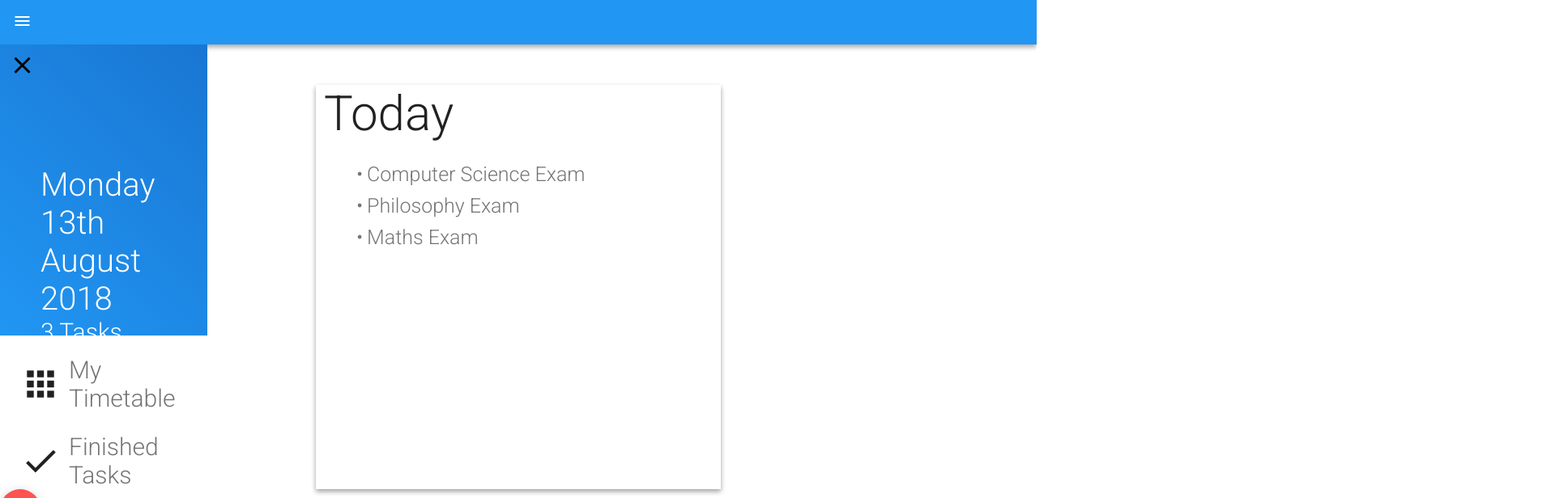
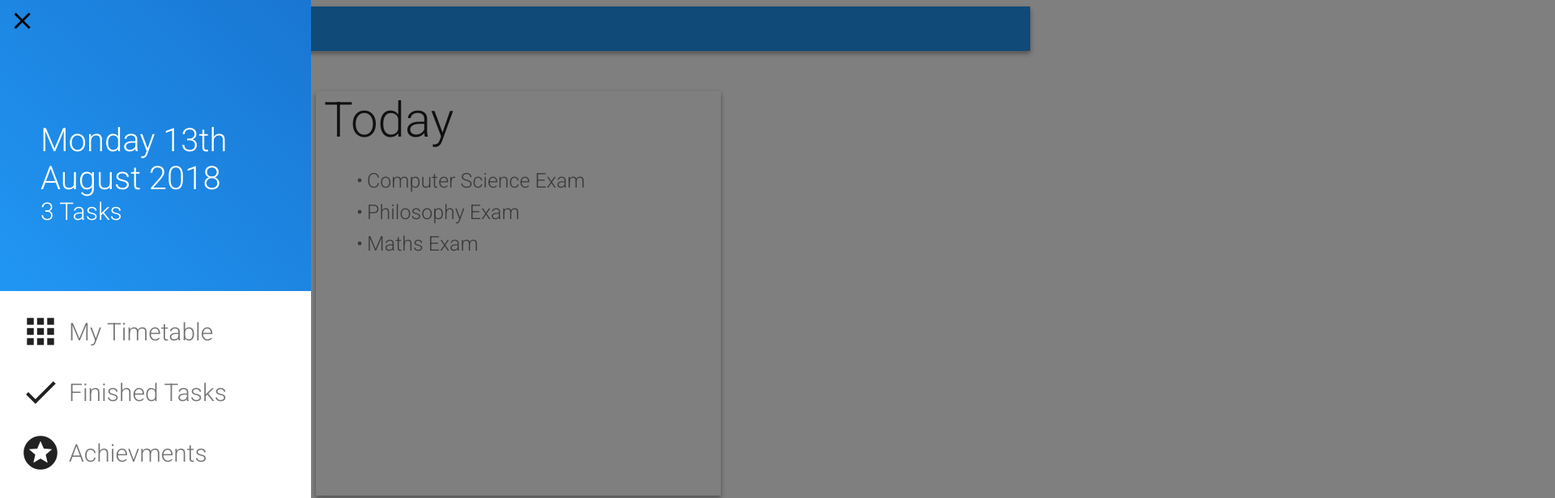
Before and after one commit to Henry-Ash-Williams/planner-app, a React (Create React App) app: page / in a window 1280 px wide. Both pictures are taken after a click on the button "menu". Shown: the top 616 px of the page at 81% size, 1920 px wide, since content can reach past the window. Built offline with nearby package versions, Linux system fonts and the light colour scheme.

Commit message:
Migrated Styles to Styled Components

```diff
--- a/src/App.js
+++ b/src/App.js
@@ -1,4 +1,5 @@
 import React, { Component } from 'react';
+import styled from 'styled-components';
 import Navbar from './components/Navbar/index';
 import Card from './components/Card/index';
 import AddTaskButton from './components/Add-Task-Button/index';
@@ -10,14 +11,20 @@ const tasks = [
     {title : 'Maths Exam', due: '01/01/17'}
 ];
 
+const AppDiv = styled.div`
+    margin: 0;
+    padding: 0;
+    box-sizing: border-box;
+`
+
 class App extends Component {
     render() {
         return (
-            <div className="App">
+            <AppDiv>
                 <Navbar />
                 <Card tasks={tasks} />
                 <AddTaskButton />
-            </div>
+            </AppDiv>
         );
     }
 }
--- a/src/components/Add-Task-Button/index.js
+++ b/src/components/Add-Task-Button/index.js
@@ -1,5 +1,5 @@
 import React, { Component } from 'react';
-import './css/css/index.css';
+import AddTaskButtonDiv from './styles';
 
 class AddTaskButton extends Component {
     constructor(props) {
@@ -17,11 +17,11 @@ class AddTaskButton extends Component {
 
     render() {
         return (
-            <div className="Add-Task">
+            <AddTaskButtonDiv>
                 <button className="Add-Task-Button" onClick={this.handleClick}>
                     <i className="material-icons">add</i>
                 </button>
-            </div>
+            </AddTaskButtonDiv>
         );
     }
 }
--- /dev/null
+++ b/src/components/Add-Task-Button/styles.js
@@ -0,0 +1,25 @@
+import styled from 'styled-components';
+
+const AddTaskButtonDiv = styled.div`
+    button {
+        cursor: pointer;
+        box-shadow: 0px 5px 5px -3px rgba(0, 0, 0, 0.2), 0px 8px 10px 1px rgba(0, 0, 0, 0.14), 0px 3px 14px 2px rgba(0, 0, 0, 0.12);
+        border: none;
+        position: relative;
+        width: 50px;
+        height: 50px;
+        border-radius: 50%;
+        background-color: #FF5252;
+    }
+
+    i {
+        color: #FFFFFF;
+        position: absolute;
+        top: 50%;
+        left: 50%;
+        margin-top: -12px;
+        margin-left: -12px;
+        user-select: none;
+    }`;
+
+export default AddTaskButtonDiv;
--- a/src/components/Card/index.js
+++ b/src/components/Card/index.js
@@ -1,36 +1,7 @@
 import React from 'react';
-import styled from 'styled-components';
+import CardDiv from './styles';
 
-const CardDiv = styled.div`
-    width: 500px;
-    height: 500px;
-    margin: auto;
-    box-shadow: 0 3px 6px rgba(0, 0, 0, 0.16), 0 3px 6px rgba(0, 0, 0, 0.23);
-    margin-top: 50px;
 
-    h1{
-        color: #212121;
-        font-family: "Roboto", sans-serif;
-        font-weight: 300;
-        font-size: 60px;
-        margin-top: 20px;
-        margin-left: 10px;
-        margin-bottom: 20px;
-    }
-    li{
-        color: #757575;
-        font-family: "Roboto", sans-serif;
-        font-weight: 300;
-        font-size: 25px;
-        padding: 5px;
-        list-style-type: none;
-    }
-    li:before{
-        padding: 0px 5px;
-        content: "\\2022";
-    }
-
-`
 
 const Card = (props) => {
     return (
--- /dev/null
+++ b/src/components/Card/styles.js
@@ -0,0 +1,34 @@
+import styled from 'styled-components';
+
+const CardDiv = styled.div`
+    width: 500px;
+    height: 500px;
+    margin: auto;
+    box-shadow: 0 3px 6px rgba(0, 0, 0, 0.16), 0 3px 6px rgba(0, 0, 0, 0.23);
+    margin-top: 50px;
+
+    h1{
+        color: #212121;
+        font-family: "Roboto", sans-serif;
+        font-weight: 300;
+        font-size: 60px;
+        margin-top: 20px;
+        margin-left: 10px;
+        margin-bottom: 20px;
+    }
+    li{
+        color: #757575;
+        font-family: "Roboto", sans-serif;
+        font-weight: 300;
+        font-size: 25px;
+        padding: 5px;
+        list-style-type: none;
+    }
+    li:before{
+        padding: 0px 5px;
+        content: "\\2022";
+    }
+
+`;
+
+export default CardDiv;
--- a/src/components/Nav-Drawer/index.js
+++ b/src/components/Nav-Drawer/index.js
@@ -1,91 +1,11 @@
 import React, { Component } from 'react';
-import styled, { keyframes } from 'styled-components';
-// import './css/css/index.css';
+import NavDrawerDiv from './styles';
 import date from './getDate';
-
-const slideIn = keyframes`
-    from{left: -25%;}
-    to{left: 0;}
-`
-
-const NavDrawerDiv = styled.div`
-
-* {
-  margin: 0;
-  padding: 0; }
-
-.Nav-Drawer {
-  top: 0;
-  left: 0;
-  z-index: 1;
-  width: 150%;
-  height: 100%;
-  animation: ${slideIn} 0.3s ease;
-  position: fixed;
-  background-color: rgba(0, 0, 0, 0.5); }
-
-.Nav-Drawer-Background {
-  width: 100%;
-  height: 100%;
-  background-color: rgba(0, 0, 0, 0.25); }
-
-.Nav-Drawer-Modal {
-  top: 0;
-  left: 0;
-  z-index: 1;
-  width: 20%;
-  height: 100%;
-  background-color: #FFFFFF; }
-  .Nav-Drawer-Modal .Nav-Drawer-Modal-Header {
-    top: 0;
-    left: 0;
-    height: 360px;
-    border: none;
-    background: linear-gradient(45deg, #2196F3, #1976D2); }
-    .Nav-Drawer-Modal .Nav-Drawer-Modal-Header h1 {
-      padding-top: 95px;
-      padding-left: 50px;
-      font-family: "Roboto", sans-serif;
-      font-weight: 300;
-      font-size: 2.5em;
-      color: #FFFFFF; }
-    .Nav-Drawer-Modal .Nav-Drawer-Modal-Header h2 {
-      font-size: 1.875em;
-      padding-left: 50px;
-      font-family: "Roboto", sans-serif;
-      font-weight: 300;
-      color: #FFFFFF; }
-    .Nav-Drawer-Modal .Nav-Drawer-Modal-Header button {
-      background-color: transparent;
-      border: none;
-      cursor: pointer;
-      z-index: 5; }
-    .Nav-Drawer-Modal .Nav-Drawer-Modal-Header i {
-      font-size: 2.5925925925925926em; }
-  .Nav-Drawer-Modal .Nav-Drawer-Modal-Content ul li {
-    display: flex;
-    align-items: center;
-    margin-top: 25px;
-    margin-left: 25px;
-    cursor: pointer; }
-    .Nav-Drawer-Modal .Nav-Drawer-Modal-Content ul li * {
-      display: inline;
-      font-size: 50px;
-      color: #212121; }
-    .Nav-Drawer-Modal .Nav-Drawer-Modal-Content ul li p {
-      font-family: "Roboto", sans-serif;
-      font-weight: 300;
-      font-size: 30px;
-      padding-left: 10px;
-      color: #757575; }
-
-`
 
 class NavDrawer extends Component {
     render() {
         return (
-            // <div className="Nav-Drawer">
-            <NavDrawerDiv className="Nav-Drawer">
+            <NavDrawerDiv >
                 <div className="Nav-Drawer-Modal">
                     <div className="Nav-Drawer-Modal-Header">
                         <button id="Close-Nav-Drawer" onClick={this.props.handleClick}>
--- /dev/null
+++ b/src/components/Nav-Drawer/styles.js
@@ -0,0 +1,95 @@
+import styled, { keyframes } from 'styled-components';
+
+const slideIn = keyframes`
+    0% {left: -25%;}
+    100% {left: 0;}
+`;
+
+const NavDrawerDiv = styled.div`
+
+    margin: 0;
+    padding: 0;
+    top: 0;
+    left: 0;
+    z-index: 2;
+    width: 150%;
+    height: 100%;
+    animation: ${slideIn} 0.3s ease;
+    position: absolute;
+    background-color: rgba(0, 0, 0, 0.5);
+
+
+    .Nav-Drawer-Background {
+        width: 100%;
+        height: 100%;
+        background-color: rgba(0, 0, 0, 0.25);
+    }
+
+    .Nav-Drawer-Modal {
+        top: 0;
+        left: 0;
+        z-index: 1;
+        width: 20%;
+        height: 100%;
+        background-color: #FFFFFF;
+    }
+
+    .Nav-Drawer-Modal .Nav-Drawer-Modal-Header {
+        top: 0;
+        left: 0;
+        height: 360px;
+        border: none;
+        background: linear-gradient(45deg, #2196F3, #1976D2);
+    }
+
+    .Nav-Drawer-Modal .Nav-Drawer-Modal-Header h1 {
+        padding-top: 95px;
+        padding-left: 50px;
+        font-family: "Roboto", sans-serif;
+        font-weight: 300;
+        font-size: 2.5em;
+        color: #FFFFFF;
+    }
+
+    .Nav-Drawer-Modal .Nav-Drawer-Modal-Header h2 {
+        font-size: 1.875em;
+        padding-left: 50px;
+        font-family: "Roboto", sans-serif;
+        font-weight: 300;
+        color: #FFFFFF;
+    }
+
+    .Nav-Drawer-Modal .Nav-Drawer-Modal-Header button {
+        background-color: transparent;
+        border: none;
+        cursor: pointer;
+        z-index: 5;
+    }
+
+    .Nav-Drawer-Modal .Nav-Drawer-Modal-Header i {
+        font-size: 2.5925925925925926em;
+    }
+
+    .Nav-Drawer-Modal .Nav-Drawer-Modal-Content ul li {
+        display: flex;
+        align-items: center;
+        margin-top: 25px;
+        margin-left: 25px;
+        cursor: pointer;
+    }
+
+    .Nav-Drawer-Modal .Nav-Drawer-Modal-Content ul li * {
+        display: inline;
+        font-size: 50px;
+        color: #212121;
+    }
+
+    .Nav-Drawer-Modal .Nav-Drawer-Modal-Content ul li p {
+        font-family: "Roboto", sans-serif;
+        font-weight: 300;
+        font-size: 30px;
+        padding-left: 10px;
+        color: #757575;
+    }`;
+
+export default NavDrawerDiv;
--- a/src/components/Navbar/index.js
+++ b/src/components/Navbar/index.js
@@ -1,38 +1,7 @@
 import React, { Component } from 'react';
 import NavDrawer from '../Nav-Drawer/index';
-import styled from 'styled-components';
-import './css/css/index.css';
+import NavbarDiv from './styles';
 
-const NavbarDiv = styled.div`
-    body {
-        margin: 0;
-        padding: 0;
-    }
-
-    .Navbar {
-        height: 55px;
-        background-color: #2196F3;
-        box-shadow: 0 3px 6px rgba(0, 0, 0, 0.16), 0 3px 6px rgba(0, 0, 0, 0.23);
-    }
-
-    .Navbar button {
-        border: none;
-        cursor: pointer;
-        width: 55px;
-        height: 55px;
-        background-color: transparent;
-    }
-
-    .Navbar button .Open-Nav-Drawer {
-        width: auto;
-        font-size: 30px;
-        color: #FFFFFF;
-    }
-
-    #Menu-Icon {
-        color: #FFFFFF;
-    }
-`
 
 class Navbar extends Component {
     constructor(props) {
@@ -48,7 +17,7 @@ class Navbar extends Component {
     render() {
         return (
             //<div className="Navbar">
-            <NavbarDiv className="Navbar">
+            <NavbarDiv>
                 <button id="Open-Nav-Drawer" className="Navbar-Menu-Button" onClick={this.handleClick}>
                     <i id="Menu-Icon" className="material-icons">menu</i>
                 </button>
--- /dev/null
+++ b/src/components/Navbar/styles.js
@@ -0,0 +1,45 @@
+import styled from 'styled-components';
+
+const NavbarDiv = styled.div`
+
+    *{
+        margin-left: 0;
+        margin-right: 0;
+        margin-bottom: 0;
+        margin-top: 0;
+        padding: 0;
+    }
+
+
+
+    height: 55px;
+    background-color: #2196F3;
+    box-shadow: 0 3px 6px rgba(0, 0, 0, 0.16), 0 3px 6px rgba(0, 0, 0, 0.23);
+
+
+    button {
+        margin: 0;
+        padding: 0;
+        border: none;
+        cursor: pointer;
+        width: 55px;
+        height: 55px;
+        background-color: transparent;
+    }
+
+    .Navbar button .Open-Nav-Drawer {
+        margin: 0;
+        padding: 0;
+        width: auto;
+        font-size: 30px;
+        color: #FFFFFF;
+    }
+
+    #Menu-Icon {
+        margin: 0;
+        padding: 0;
+        color: #FFFFFF;
+    }
+`;
+
+export default NavbarDiv;
--- a/src/index.js
+++ b/src/index.js
@@ -3,13 +3,13 @@ import ReactDOM from 'react-dom';
 import App from './App';
 import registerServiceWorker from './registerServiceWorker';
 
-const removeMargin = {
-    "margin": 0,
-    "padding": 0
-}
+const removeMargin = { "margin":0, "padding":0, "box-sizing": "border-box" }
+
+
+
 
 ReactDOM.render(
-    <App style={removeMargin}/>,
+    <App />,
     document.getElementById('root')
 );
 registerServiceWorker();
```
